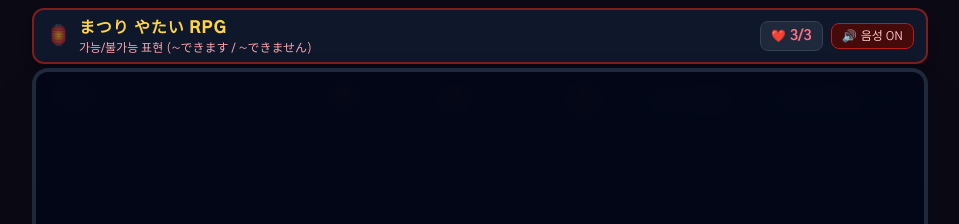
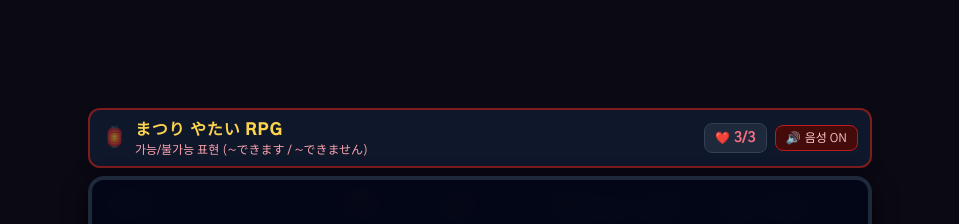
Before and after one commit to yony-creat/dekimasu, a plain HTML site: page index.html in a window 1280 px wide. Shown: the top 224 px of the page, without its empty margins (160-1119 px from the left). Drawn offline with nearby package versions, Linux system fonts and the light colour scheme.

Commit message:
Refactor index.html for layout and styling changes
Updated HTML structure and styles for layout adjustments.

```diff
--- a/index.html
+++ b/index.html
@@ -16,21 +16,52 @@
             box-sizing: border-box;
         }
         html, body {
-            width: 100%;
-            height: 100dvh;
+            width: 100vw;
+            height: 100vh;
             margin: 0;
             padding: 0;
             overflow: hidden;
             background-color: #0b0914;
             font-family: 'Gothic A1', 'Noto Sans JP', sans-serif;
             color: #ffffff;
+            display: flex;
+            flex-direction: column;
+            align-items: center;
+            justify-content: center;
         }
         .pixel-font { font-family: 'Press Start 2P', cursive; }
         .jp-font { font-family: 'Noto Sans JP', sans-serif; }
+
+        /* 메인 게임 영역 크기 고정 및 찌그러짐 방지 */
+        #game-wrapper {
+            width: 100%;
+            max-width: 800px;
+            height: 95vh;
+            max-height: 600px;
+            display: flex;
+            flex-direction: column;
+            position: relative;
+            padding: 8px;
+        }
+
+        #canvas-container {
+            position: relative;
+            width: 100%;
+            flex: 1;
+            background-color: #000000;
+            border-radius: 16px;
+            overflow: hidden;
+            border: 4px solid #1e293b;
+            box-shadow: 0 10px 25px rgba(0,0,0,0.8);
+        }
+
         canvas {
+            width: 100%;
+            height: 100%;
+            display: block;
             image-rendering: pixelated;
-            image-rendering: crisp-edges;
         }
+
         .retro-box {
             background-color: rgba(22, 14, 38, 0.98);
             border: 4px solid #f6d6bd;
@@ -64,10 +95,11 @@
         .d-btn:active { background: rgba(255, 255, 255, 0.6); }
     </style>
 </head>
-<body class="h-[100dvh] w-screen flex flex-col justify-between items-center p-2">
+<body>
 
+    <div id="game-wrapper">
         <!-- Header Banner -->
-    <header class="w-full max-w-4xl flex justify-between items-center px-3 py-1.5 bg-slate-900 border-2 border-red-900 rounded-xl shadow-lg flex-shrink-0 mb-1">
+        <header class="w-full flex justify-between items-center px-3 py-2 bg-slate-900 border-2 border-red-900 rounded-xl shadow-lg flex-shrink-0 mb-2">
             <div class="flex items-center space-x-2">
                 <span class="text-xl animate-pulse">🏮</span>
                 <div>
@@ -89,9 +121,9 @@
         </header>
 
         <!-- Main Game Viewport Wrapper -->
-    <div id="canvas-container" class="relative w-full max-w-4xl flex-1 bg-black rounded-2xl overflow-hidden border-4 border-slate-800 shadow-2xl flex flex-col justify-center items-center min-h-0">
+        <div id="canvas-container">
 
-        <canvas id="gameCanvas" class="w-full h-full block"></canvas>
+            <canvas id="gameCanvas"></canvas>
 
             <!-- Desktop Control Hint -->
             <div class="hidden md:flex absolute top-3 right-3 bg-slate-900/80 backdrop-blur-md px-3 py-1.5 rounded-lg border border-slate-700/80 text-[11px] text-slate-300 gap-2 items-center pointer-events-none z-10">
@@ -183,27 +215,28 @@
                 </div>
             </div>
 
+            <!-- Mobile Touch D-Pad & Action Button Overlay -->
+            <div class="md:hidden absolute bottom-3 left-3 right-3 flex justify-between items-end pointer-events-none z-20">
+                <div class="flex flex-col items-center pointer-events-auto">
+                    <div class="flex justify-center">
+                        <button id="btn-up" class="d-btn w-9 h-9 rounded-t-xl flex items-center justify-center text-white font-bold text-sm active:bg-white/50">▲</button>
                     </div>
-
-    <!-- Mobile Touch D-Pad & Action Button Container -->
-    <div class="md:hidden w-full max-w-4xl flex justify-between items-center px-4 py-1 flex-shrink-0 mt-1">
-        <div class="flex flex-col items-center">
-            <div class="flex justify-center">
-                <button id="btn-up" class="d-btn w-8 h-8 rounded-t-xl flex items-center justify-center text-white font-bold text-xs active:bg-white/50">▲</button>
-            </div>
-            <div class="flex space-x-5">
-                <button id="btn-left" class="d-btn w-8 h-8 rounded-l-xl flex items-center justify-center text-white font-bold text-xs active:bg-white/50">◀</button>
-                <button id="btn-right" class="d-btn w-8 h-8 rounded-r-xl flex items-center justify-center text-white font-bold text-xs active:bg-white/50">▶</button>
+                    <div class="flex space-x-6">
+                        <button id="btn-left" class="d-btn w-9 h-9 rounded-l-xl flex items-center justify-center text-white font-bold text-sm active:bg-white/50">◀</button>
+                        <button id="btn-right" class="d-btn w-9 h-9 rounded-r-xl flex items-center justify-center text-white font-bold text-sm active:bg-white/50">▶</button>
                     </div>
                     <div class="flex justify-center">
-                <button id="btn-down" class="d-btn w-8 h-8 rounded-b-xl flex items-center justify-center text-white font-bold text-xs active:bg-white/50">▼</button>
+                        <button id="btn-down" class="d-btn w-9 h-9 rounded-b-xl flex items-center justify-center text-white font-bold text-sm active:bg-white/50">▼</button>
                     </div>
                 </div>
 
-        <button id="mobile-interact-btn" class="retro-btn bg-amber-600 border-amber-300 text-amber-100 px-4 py-3 rounded-2xl text-xs font-bold shadow-lg flex items-center gap-1 active:scale-95">
+                <button id="mobile-interact-btn" class="pointer-events-auto retro-btn bg-amber-600 border-amber-300 text-amber-100 px-4 py-3 rounded-2xl text-xs font-bold shadow-lg flex items-center gap-1 active:scale-95">
                     <span class="text-base">💬</span>
                     <span>대화하기</span>
                 </button>
+            </div>
+
+        </div>
     </div>
 
     <!-- Victory Modal -->
@@ -350,7 +383,7 @@
                 x: 2, y: 2,
                 allow: true,
                 situation: '이 야타이는 테이크아웃(포장)이 가능합니다.',
-                question: 'おもちかえりが できますか。',
+                question: 'おもちかえ리가 できますか。'.replace('おもちかえ리가', 'おもちかえりが'),
                 options: [
                     { text: 'はい、できます。', correct: true, cushion: false, exp: '정답입니다! 테이크아웃이 가능하므로 "はい、できます。"라고 답하여 🐙 たこやき를 얻었습니다!' },
                     { text: 'いいえ、できません。', correct: false, cushion: false, exp: '오답입니다. 이 야타이는 포장이 가능한 곳입니다.' },
```
Lines whose indentation alone changed are shown as unchanged.
